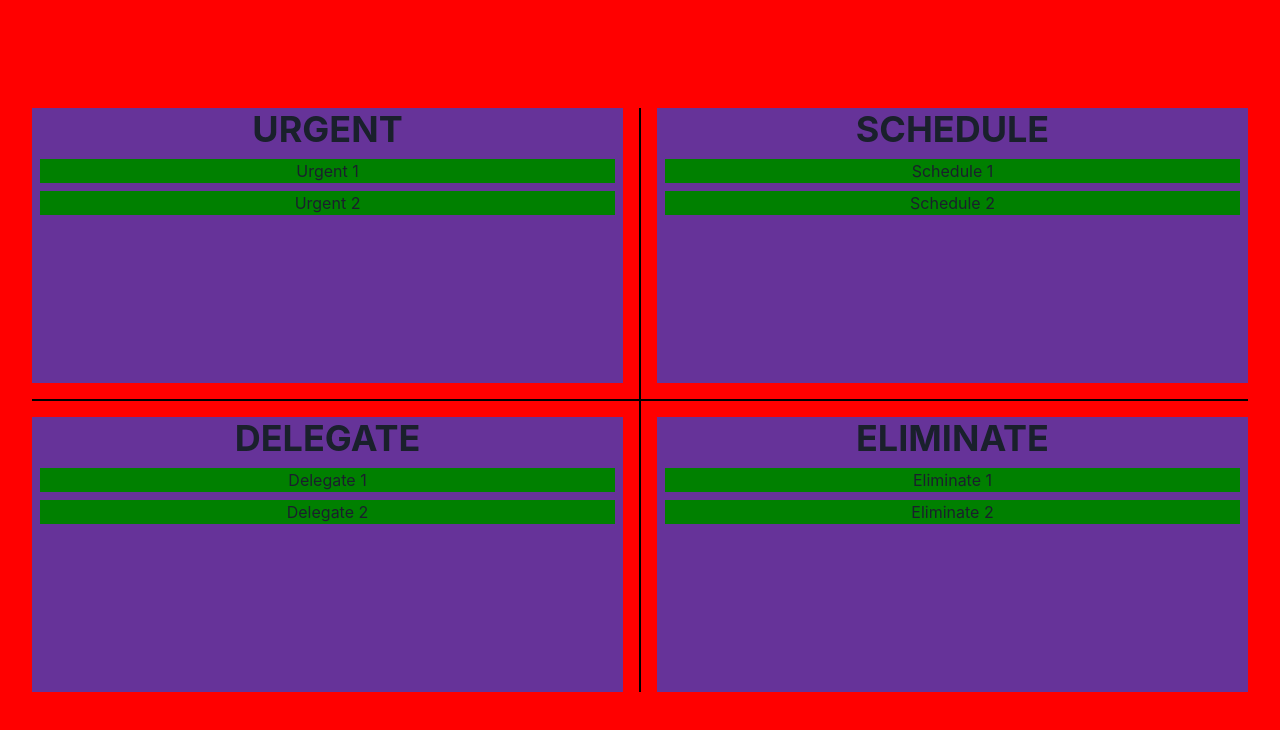
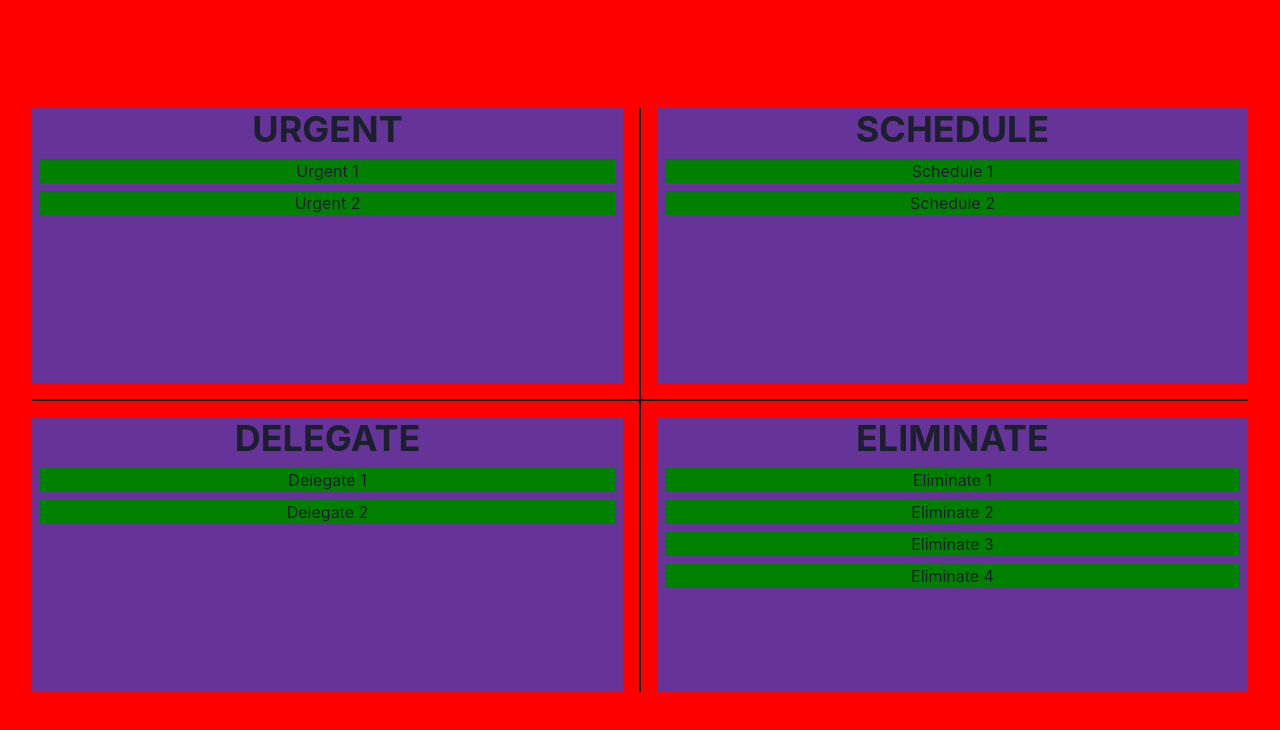
Before and after one commit to himanshuc11/Eisenhower-matrix, a React (Create React App) app: page / in a window 1280 px wide. Shown: the top 730 px of the page. Built offline with nearby package versions, Linux system fonts and the light colour scheme.

Commit message:
Drag Tasks

```diff
--- a/src/App.js
+++ b/src/App.js
@@ -1,24 +1,105 @@
 import "./App.css";
 
-import { ChakraProvider } from "@chakra-ui/react";
-import { Provider } from "react-redux";
+import { ChakraProvider, grid } from "@chakra-ui/react";
 
 import { Button, Box } from "@chakra-ui/react";
-import Counter from "./Counter";
 
 import { DragDropContext } from "react-beautiful-dnd";
 
-import store from "./redux/configureStore";
+import { useDispatch, useSelector } from "react-redux";
+import { moveWithinColumn, moveAcrossColumn } from "./redux/ducks/grid";
+
 import Matrix from "./Matrix";
 
 function App() {
+  const gridData = useSelector((state) => state.grid);
+  const dispatch = useDispatch();
+
   const handleDragEnd = (result) => {
-    // TODO
-    // Update result of drag and Drop
+    const { source, destination, draggableId } = result;
+
+    // User dropped draggable outside the droppable
+    if (!destination) return;
+
+    // User dropped draggable at the same postion before drag started
+    if (
+      destination.droppableId === source.droppableId &&
+      destination.index === source.index
+    ) {
+      return;
+    }
+
+    // User dropped inside the same column
+    if (destination.droppableId === source.droppableId) {
+      const column = gridData.columns[destination.droppableId];
+      const droppedFromIndex = source.index;
+      const droppedAtIndex = destination.index;
+      let task = column.taskIds[droppedFromIndex];
+
+      let copy = [...column.taskIds];
+      copy = copy.filter((t) => t !== task);
+
+      let tasksBefore;
+      if (droppedAtIndex === 0) {
+        tasksBefore = [];
+      } else {
+        tasksBefore = copy.slice(0, droppedAtIndex);
+      }
+
+      let tasksAfter;
+      if (droppedAtIndex === column.taskIds.length) {
+        tasksAfter = [];
+      } else {
+        tasksAfter = copy.slice(droppedAtIndex);
+      }
+
+      let newTasks = [...tasksBefore, task, ...tasksAfter];
+      dispatch(moveWithinColumn(column.id, newTasks));
+      return;
+    }
+
+    // Move across columns
+    const sourceColumnId = source.droppableId;
+    const destinationColumnId = destination.droppableId;
+    const task = gridData.columns[sourceColumnId].taskIds[source.index];
+
+    const sourceColumTaskIds = gridData.columns[sourceColumnId].taskIds;
+    const newSourceColumTaskIds = sourceColumTaskIds.filter((t) => t !== task);
+
+    const destinationIndex = destination.index;
+
+    const copyOfDestinationTaskIds = [
+      ...gridData.columns[destinationColumnId].taskIds,
+    ];
+
+    let tasksBefore;
+    if (destinationIndex === 0) {
+      tasksBefore = [];
+    } else {
+      tasksBefore = copyOfDestinationTaskIds.slice(0, destinationIndex);
+    }
+
+    let tasksAfter;
+    if (
+      destinationIndex === gridData.columns[destinationColumnId].taskIds.length
+    ) {
+      tasksAfter = [];
+    } else {
+      tasksAfter = copyOfDestinationTaskIds.slice(destinationIndex);
+    }
+
+    let newTasks = [...tasksBefore, task, ...tasksAfter];
+    dispatch(
+      moveAcrossColumn(
+        sourceColumnId,
+        newSourceColumTaskIds,
+        destinationColumnId,
+        newTasks
+      )
+    );
   };
 
   return (
-    <Provider store={store}>
     <ChakraProvider>
       <DragDropContext onDragEnd={handleDragEnd}>
         <Box height={"100%"} width={"100%"}>
@@ -26,7 +107,6 @@ function App() {
         </Box>
       </DragDropContext>
     </ChakraProvider>
-    </Provider>
   );
 }
 
--- a/src/DroppableContainer.js
+++ b/src/DroppableContainer.js
@@ -20,8 +20,8 @@ function DroppableContainer({ column }) {
               </Heading>
             </Tooltip>
 
-            {column.taskIds.map((taskId) => (
-              <Task taskId={taskId} key={taskId} />
+            {column.taskIds.map((taskId, index) => (
+              <Task taskId={taskId} key={taskId} index={index} />
             ))}
             {provided.placeholder}
           </Box>
--- a/src/Task.js
+++ b/src/Task.js
@@ -3,12 +3,10 @@ import { Box } from "@chakra-ui/react";
 import { useSelector } from "react-redux";
 import { Draggable } from "react-beautiful-dnd";
 
-function Task({ taskId }) {
+function Task({ taskId, index }) {
   const taskData = useSelector((state) => state.grid.tasks[taskId]);
-  const copy = taskData.id;
-  const idx = copy.replace(/[^0-9]/g, "");
   return (
-    <Draggable draggableId={taskData.id} index={1}>
+    <Draggable draggableId={taskData.id} index={index}>
       {(provided, snapshot) => {
         return (
           <Box
--- a/src/index.js
+++ b/src/index.js
@@ -3,9 +3,14 @@ import ReactDOM from "react-dom";
 import "./index.css";
 import App from "./App";
 
+import { Provider } from "react-redux";
+import store from "./redux/configureStore";
+
 ReactDOM.render(
   <React.StrictMode>
-    <App />
+    <Provider store={store}>
+      <App />
+    </Provider>
   </React.StrictMode>,
   document.getElementById("root")
 );
--- a/src/redux/ducks/grid.js
+++ b/src/redux/ducks/grid.js
@@ -2,12 +2,23 @@ const MOVE_WITHIN_COLUMN = "move_within_column";
 const MOVE_ACROSS_COLUMN = "move_across_column";
 const DELETE_TASK = "delete_task";
 
-export const moveWithinColumn = () => {
-  return { type: MOVE_WITHIN_COLUMN };
+export const moveWithinColumn = (columnId, newTaskId) => {
+  return { type: MOVE_WITHIN_COLUMN, columnId: columnId, newTaskId: newTaskId };
 };
 
-export const moveAcrossColumn = () => {
-  return { type: MOVE_ACROSS_COLUMN };
+export const moveAcrossColumn = (
+  sourceColumnId,
+  sourceColumTask,
+  destinationColumnId,
+  destinationColumnTask
+) => {
+  return {
+    type: MOVE_ACROSS_COLUMN,
+    sourceColumnId,
+    sourceColumTask,
+    destinationColumnId,
+    destinationColumnTask,
+  };
 };
 
 export const deleteTask = () => {
@@ -27,6 +38,9 @@ const initialState = {
 
     "task-7": { id: "task-7", content: "Eliminate 1" },
     "task-8": { id: "task-8", content: "Eliminate 2" },
+    "task-9": { id: "task-9", content: "Eliminate 3" },
+    "task-10": { id: "task-10", content: "Eliminate 4" },
+    "task-11": { id: "task-11", content: "Eliminate 5" },
   },
 
   columns: {
@@ -51,17 +65,22 @@ const initialState = {
     eliminate: {
       id: "eliminate",
       title: "These tasks should be eliminated",
-      taskIds: ["task-7", "task-8"],
+      taskIds: ["task-7", "task-8", "task-9", "task-10"],
     },
   },
 };
 
 const gridReducer = (state = initialState, action) => {
-  let newState = { ...state };
+  let newState = JSON.parse(JSON.stringify(state));
+
   switch (action.type) {
     case MOVE_WITHIN_COLUMN:
+      newState.columns[action.columnId].taskIds = action.newTaskId;
       break;
     case MOVE_ACROSS_COLUMN:
+      newState.columns[action.sourceColumnId].taskIds = action.sourceColumTask;
+      newState.columns[action.destinationColumnId].taskIds =
+        action.destinationColumnTask;
       break;
   }
   return newState;
```
Lines whose indentation alone changed are shown as unchanged.
